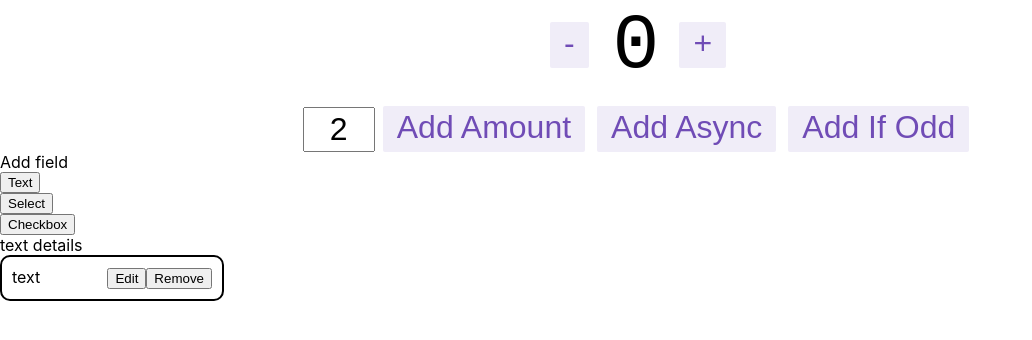
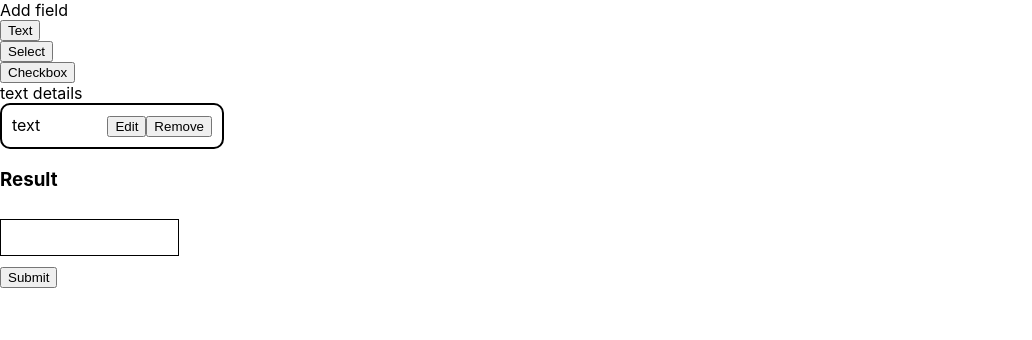
Before and after one commit to momentiris/redux-formbuilder, a React (Create React App) app: page / in a window 1280 px wide. Both pictures are taken after a click on the button "Text". Shown: the top 340 px of the page, without its empty margins (0-1032 px from the left). Built offline with nearby package versions, Linux system fonts and the light colour scheme.

Commit message:
start modelling updating different fields

```diff
--- a/src/App.tsx
+++ b/src/App.tsx
@@ -1,11 +1,10 @@
 import "./App.css";
-import { Counter } from "./features/counter/Counter";
 import { FormBuilder } from "./features/form-builder/FormBuilder";
 
 function App() {
   return (
     <div>
-      <Counter />
+      {/* <Counter /> */}
       <FormBuilder />
     </div>
   );
--- a/src/features/form-builder/Fields.tsx
+++ b/src/features/form-builder/Fields.tsx
@@ -48,8 +48,40 @@ type FieldProps = {
 };
 
 const Field = ({ onEdit, name, onRemove, mode, type }: FieldProps) => {
+  return match(type)
+    .with("text", () => (
+      <EditableTextField
+        type={type}
+        mode={mode}
+        onRemove={onRemove}
+        name={name}
+        onEdit={onEdit}
+      />
+    ))
+    .with("select", () => (
+      <EditableSelectField
+        type={type}
+        mode={mode}
+        onRemove={onRemove}
+        name={name}
+        onEdit={onEdit}
+      />
+    ))
+    .with("checkbox", () => (
+      <EditableCheckboxField
+        type={type}
+        mode={mode}
+        onRemove={onRemove}
+        name={name}
+        onEdit={onEdit}
+      />
+    ))
+    .exhaustive();
+};
+
+const EditableTextField = ({ onEdit, name, onRemove, mode }: FieldProps) => {
   return (
-    <div className={styles.field} onClick={onEdit}>
+    <div className={styles.field}>
       <div className={styles.fieldRow}>
         <div>{name}</div>
         <div>
@@ -58,20 +90,6 @@ const Field = ({ onEdit, name, onRemove, mode, type }: FieldProps) => {
         </div>
       </div>
       {mode === "expanded" && (
-        <div>
-          {match(type)
-            .with("text", () => <TextFieldDetails />)
-            .with("select", () => <SelectFieldDetails />)
-            .with("checkbox", () => <CheckboxFieldDetails />)
-            .exhaustive()}
-        </div>
-      )}
-    </div>
-  );
-};
-
-const TextFieldDetails = () => {
-  return (
         <form>
           <label>
             <span>Label</span>
@@ -86,11 +104,22 @@ const TextFieldDetails = () => {
             <input type="radio" />
           </label>
         </form>
+      )}
+    </div>
   );
 };
 
-const SelectFieldDetails = () => {
+const EditableSelectField = ({ onEdit, name, onRemove, mode }: FieldProps) => {
   return (
+    <div className={styles.field}>
+      <div className={styles.fieldRow}>
+        <div>{name}</div>
+        <div>
+          <button onClick={onEdit}>Edit</button>
+          <button onClick={onRemove}>Remove</button>
+        </div>
+      </div>
+      {mode === "expanded" && (
         <form>
           <label>
             <span>Label</span>
@@ -105,11 +134,27 @@ const SelectFieldDetails = () => {
             <input type="radio" />
           </label>
         </form>
+      )}
+    </div>
   );
 };
 
-const CheckboxFieldDetails = () => {
+const EditableCheckboxField = ({
+  onEdit,
+  name,
+  onRemove,
+  mode,
+}: FieldProps) => {
   return (
+    <div className={styles.field}>
+      <div className={styles.fieldRow}>
+        <div>{name}</div>
+        <div>
+          <button onClick={onEdit}>Edit</button>
+          <button onClick={onRemove}>Remove</button>
+        </div>
+      </div>
+      {mode === "expanded" && (
         <form>
           <label>
             <span>Label</span>
@@ -124,5 +169,7 @@ const CheckboxFieldDetails = () => {
             <input type="radio" />
           </label>
         </form>
+      )}
+    </div>
   );
 };
--- a/src/features/form-builder/FormBuilder.tsx
+++ b/src/features/form-builder/FormBuilder.tsx
@@ -1,21 +1,17 @@
-import { useAppSelector, useAppDispatch } from "../../app/hooks";
 import { AddFormField } from "./AddFormField";
-import { actions, formBuilderValue } from "./formBuilderSlice";
 import "./FormBuilder.module.css";
 import { Fields } from "./Fields";
+import { FormResult } from "./FormResult";
 
 export function FormBuilder() {
-  const state = useAppSelector(formBuilderValue);
-  const dispatch = useAppDispatch();
-
   return (
     <div>
       {/* <button onClick={() => dispatch(actions.addField("text"))}>add</button> */}
       <AddFormField />
-
       <div>
         <Fields />
       </div>
+      <FormResult />
     </div>
   );
 }
--- /dev/null
+++ b/src/features/form-builder/FormResult.module.css
@@ -0,0 +1,9 @@
+form {
+  display: flex;
+  flex-direction: column;
+  gap: 10px;
+}
+.formField {
+  border: 1px solid black;
+  padding: 10px 0 10px 0;
+}
--- a/src/features/form-builder/FormResult.tsx
+++ b/src/features/form-builder/FormResult.tsx
@@ -1,29 +1,86 @@
 import { match } from "ts-pattern";
-import { useAppSelector, useAppDispatch } from "../../app/hooks";
-import {
-  TextField as TextFieldType,
-  formBuilderValue,
-} from "./formBuilderSlice";
+import { useAppSelector } from "../../app/hooks";
+import { FormField, formBuilderValue } from "./formBuilderSlice";
+import styles from "./FormResult.module.css";
 
 export const FormResult = () => {
   const state = useAppSelector(formBuilderValue);
-  const dispatch = useAppDispatch();
+  const onFormSubmit = (fn: any) => {
+    fn();
+  };
+
   return (
-    <form>
+    <form
+      className={styles.form}
+      onSubmit={(e) =>
+        e.preventDefault()! || onFormSubmit(() => console.log("submitted"))
+      }
+    >
+      <h3>Result</h3>
       {state.map((field) =>
         match(field)
-          .with({ type: "text" }, () => <div />)
-          .with({ type: "select" }, () => <div />)
-          .with({ type: "checkbox" }, () => <div />)
+          .with({ type: "text" }, (field) => (
+            <TextField key={field.id} field={field} />
+          ))
+          .with({ type: "select" }, (field) => (
+            <SelectField key={field.id} field={field} />
+          ))
+          .with({ type: "checkbox" }, (field) => (
+            <CheckboxField key={field.id} field={field} />
+          ))
           .exhaustive()
       )}
+      <div>
+        <button type="submit">Submit</button>
+      </div>
     </form>
   );
 };
 
-const TextField = ({ field }: { field: TextFieldType }) => (
+const TextField = ({
+  field,
+}: {
+  field: Extract<FormField, { type: "text" }>;
+}) => (
   <label>
-    {"label"}
-    <input type="text" defaultValue={field.defaultValue} />
+    {field.label}
+    <input
+      className={styles.formField}
+      type="text"
+      defaultValue={field.defaultValue}
+    />
   </label>
 );
+
+const SelectField = ({
+  field,
+}: {
+  field: Extract<FormField, { type: "select" }>;
+}) => (
+  <label>
+    {field.label}
+    <select
+      className={styles.formField}
+      defaultValue={field.defaultValue?.value}
+    >
+      {field.options.map((option) => (
+        <option key={option.id}>{option.value}</option>
+      ))}
+    </select>
+  </label>
+);
+
+const CheckboxField = ({
+  field,
+}: {
+  field: Extract<FormField, { type: "checkbox" }>;
+}) => (
+  <label>
+    {field.label}
+    <input
+      type="checkbox"
+      className={styles.formField}
+      defaultChecked={field.defaultValue}
+    />
+  </label>
+);
--- a/src/features/form-builder/formBuilderSlice.ts
+++ b/src/features/form-builder/formBuilderSlice.ts
@@ -6,20 +6,34 @@ export type TextField = {
   id: string;
   type: "text";
   defaultValue: string | undefined;
+  label: string | undefined;
 };
 export type CheckboxField = {
   id: string;
   type: "checkbox";
   defaultValue: boolean;
+  label: string | undefined;
 };
 
 export type SelectField = {
   id: string;
   type: "select";
-  value: Option | undefined;
   options: Array<Option>;
   defaultValue: Option | undefined;
+  label: string | undefined;
 };
+
+export type SelectFieldEditables = Pick<
+  SelectField,
+  "label" | "defaultValue" | "options"
+>;
+export type TextFieldEditables = Pick<TextField, "label" | "defaultValue">;
+
+export type CheckboxFieldEditables = Pick<CheckboxField, "defaultValue">;
+export type FieldEditables =
+  | SelectFieldEditables
+  | TextFieldEditables
+  | CheckboxFieldEditables;
 
 type Option = { id: string; value: string };
 
@@ -42,7 +56,7 @@ type ValidationResult = {
 
 type WithValidation<T extends Field> = T & ValidationRules & ValidationResult;
 
-type FormField = WithValidation<Field>;
+export type FormField = WithValidation<Field>;
 
 export interface FormBuilderState {
   value: Array<FormField>;
@@ -54,6 +68,7 @@ const initialState: FormBuilderState = {
 
 const createTextField = (): FormField => ({
   type: "text",
+  label: undefined,
   defaultValue: "",
   rules: [],
   result: { type: "negative" },
@@ -62,6 +77,7 @@ const createTextField = (): FormField => ({
 
 const createCheckboxField = (): FormField => ({
   type: "checkbox",
+  label: undefined,
   defaultValue: false,
   rules: [],
   result: { type: "negative" },
@@ -71,7 +87,7 @@ const createCheckboxField = (): FormField => ({
 const createSelectField = (): FormField => ({
   type: "select",
   options: [],
-  value: undefined,
+  label: undefined,
   defaultValue: undefined,
   rules: [],
   result: { type: "negative" },
@@ -99,12 +115,69 @@ const removeField: CaseReducer<FormBuilderState, PayloadAction<Field["id"]>> = (
     value: state.value.filter((field) => field.id !== action.payload),
   });
 
+const updateTextField: CaseReducer<
+  FormBuilderState,
+  PayloadAction<TextFieldEditables & { id: Field["id"] }>
+> = (
+  state,
+  action: PayloadAction<TextFieldEditables & { id: Field["id"] }>
+) => {
+  const field = state.value.find(
+    (x): x is Extract<FormField, { type: "text" }> =>
+      x.id === action.payload.id && x.type === "text"
+  );
+
+  if (!field) return state;
+
+  const updatedField = Object.assign({}, field, action.payload);
+  return { ...state, value: [updatedField] };
+};
+
+const updateCheckboxField: CaseReducer<
+  FormBuilderState,
+  PayloadAction<CheckboxFieldEditables & { id: Field["id"] }>
+> = (
+  state,
+  action: PayloadAction<CheckboxFieldEditables & { id: Field["id"] }>
+) => {
+  const field = state.value.find(
+    (x): x is Extract<FormField, { type: "checkbox" }> =>
+      x.id === action.payload.id && x.type === "checkbox"
+  );
+
+  if (!field) return state;
+
+  const updatedField = Object.assign({}, field, action.payload);
+  return { ...state, value: [updatedField] };
+};
+
+const updateSelectField: CaseReducer<
+  FormBuilderState,
+  PayloadAction<SelectFieldEditables & { id: Field["id"] }>
+> = (
+  state,
+  action: PayloadAction<SelectFieldEditables & { id: Field["id"] }>
+) => {
+  const field = state.value.find(
+    (x): x is Extract<FormField, { type: "select" }> =>
+      x.id === action.payload.id && x.type === "select"
+  );
+
+  if (!field) return state;
+
+  const updatedField = Object.assign({}, field, action.payload);
+  return { ...state, value: [updatedField] };
+};
+
 export const formBuilderSlice = createSlice({
   name: "formBuilder",
   initialState,
   reducers: {
     addField,
     removeField,
+    updateTextField,
+    updateSelectField,
+    updateCheckboxField,
   },
 });
 
```
Lines whose indentation alone changed are shown as unchanged.
